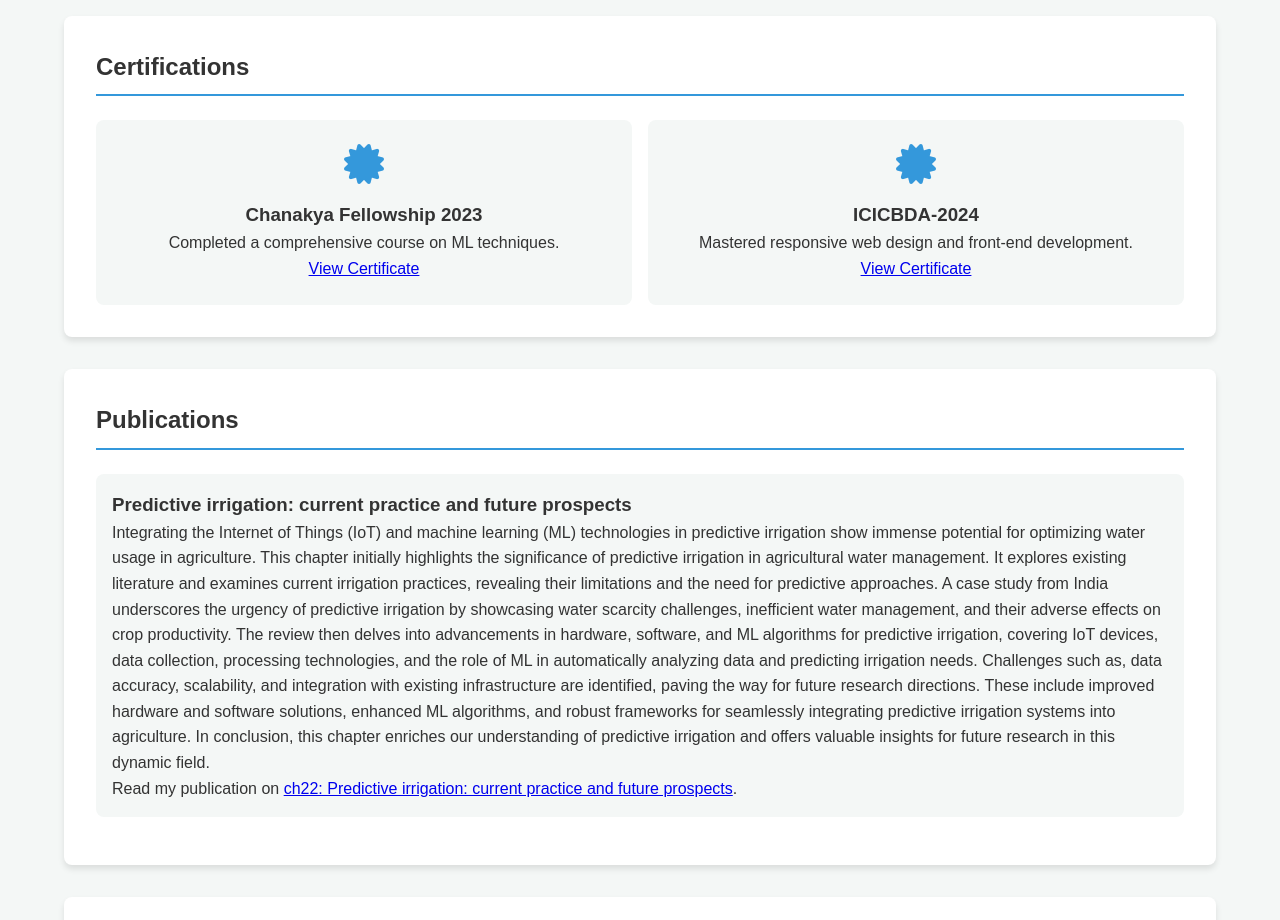
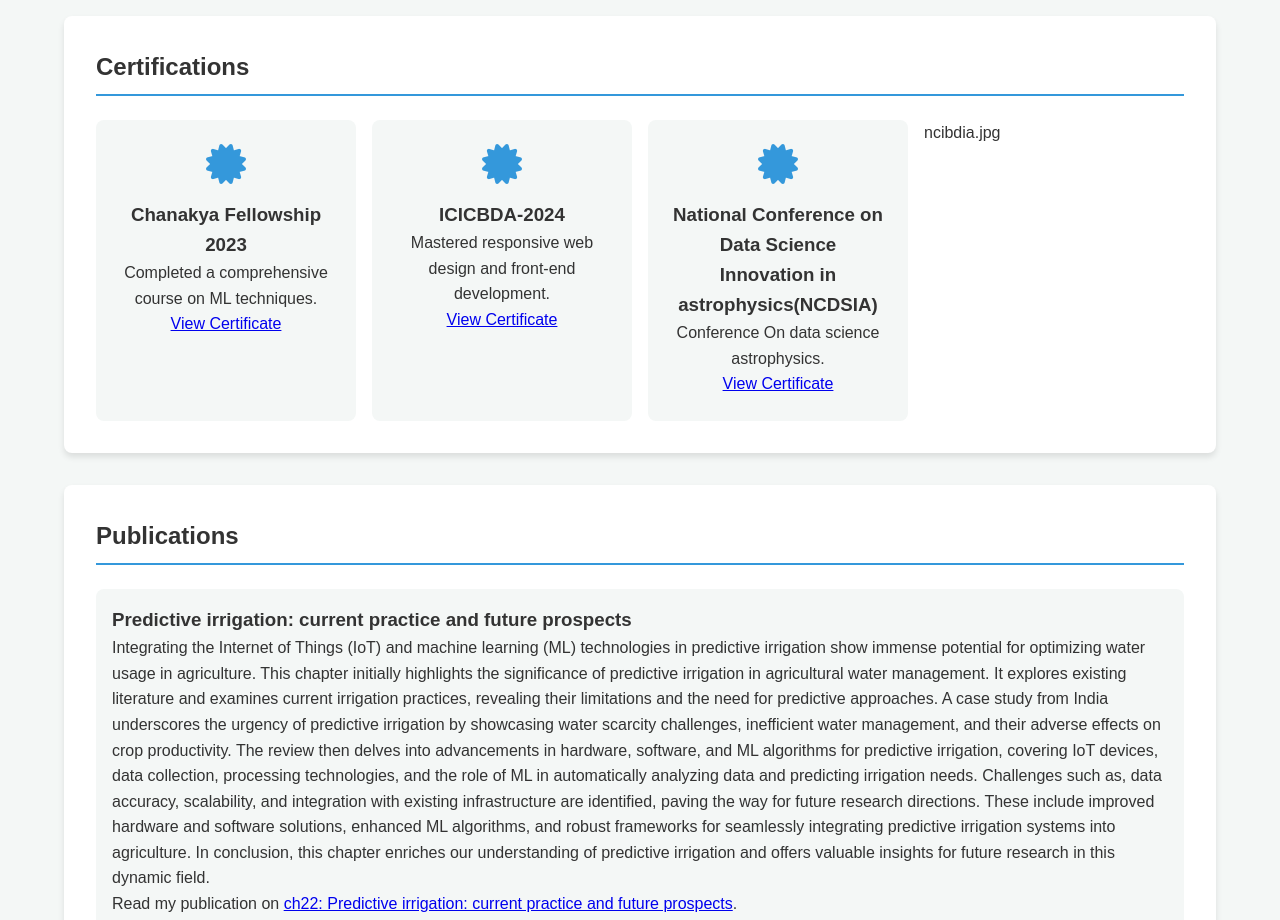
Before and after one commit to asdfdfghgh/personalweb, a plain HTML site: page index.html in a window 1280 px wide. Shown: the part 980-1900 px from the top of the page. Drawn offline with Linux system fonts and the light colour scheme.

Commit message:
Update index.html

```diff
--- a/index.html
+++ b/index.html
@@ -205,6 +205,13 @@
             <p>Mastered responsive web design and front-end development.</p>
             <p><a href="E-Certificates-41.pdf" target="_blank">View Certificate</a></p>
         </div>
+              <div class="certificate-card">
+            <i class="fas fa-certificate"></i>
+            <h3>National Conference on Data Science Innovation in astrophysics(NCDSIA)</h3>
+            <p>Conference On data science astrophysics.</p>
+            <p><a href="ncibdia.jpg" target="_blank">View Certificate</a></p>
+        </div>
+        ncibdia.jpg
     </div>
 </div>
 
```
